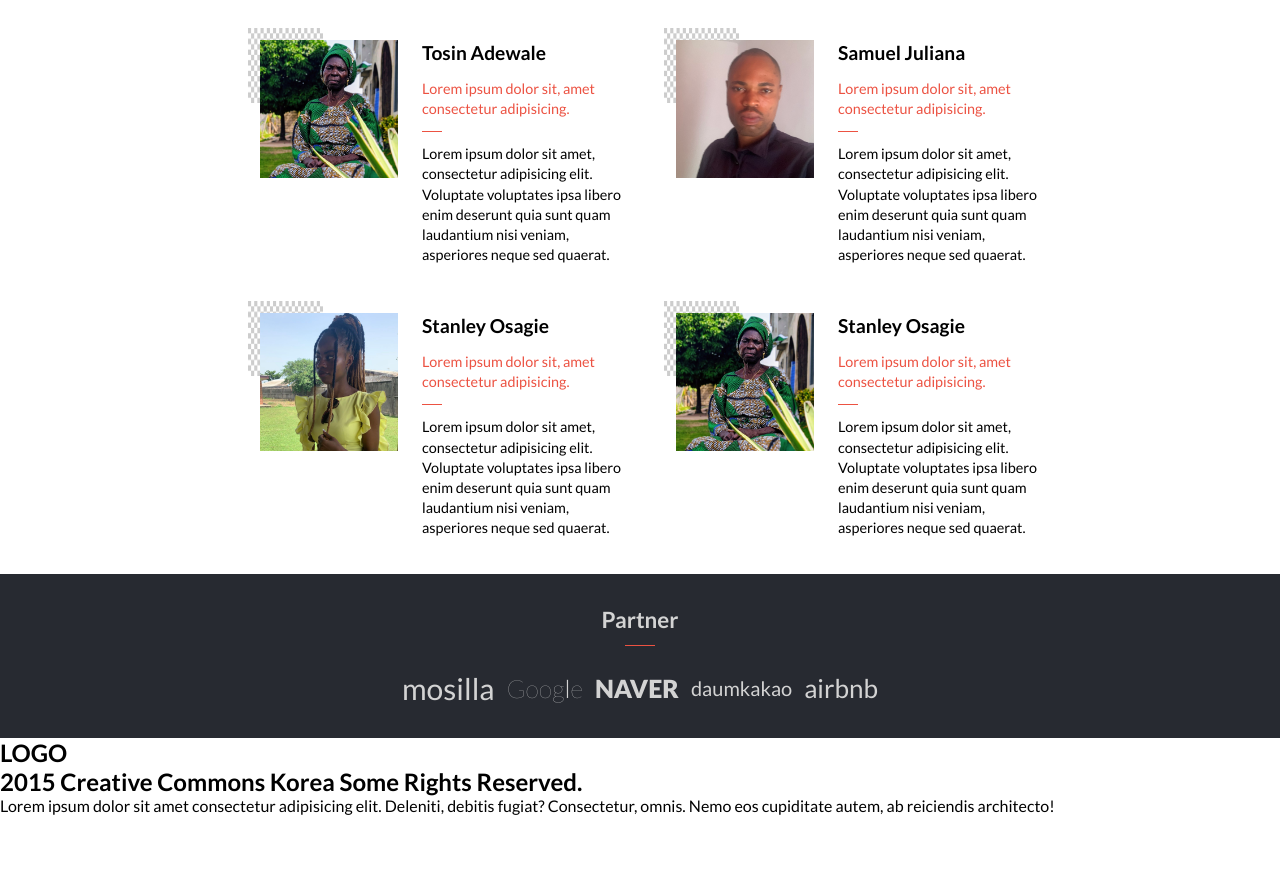
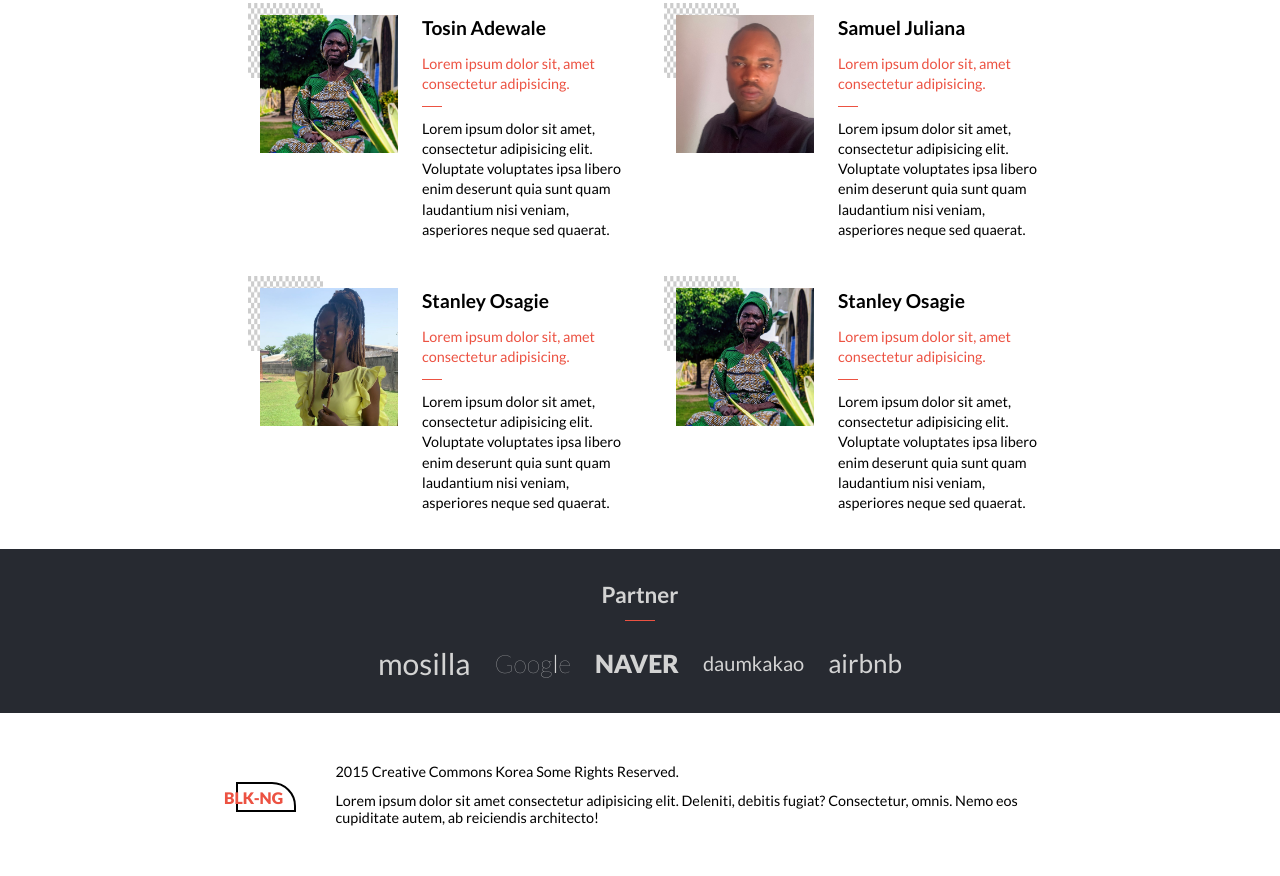
Before and after one commit to sagieramos/CAPSTONE-ONE, a website: page index.html in a window 1280 px wide. Shown: the part 1647-2523 px from the top of the page. Before the commit the page ends 2462 px from the top, so only its background shows below. Drawn offline with Linux system fonts and the light colour scheme; a web font is replaced by a local one.

Commit message:
index desktop prototype complete

```diff
--- a/css/common.css
+++ b/css/common.css
@@ -24,3 +24,23 @@ body {
   background-image: url(../assets/bg/cross.svg);
   background-size: 38px;
 }
+
+.logo {
+  font-weight: 800;
+  padding: 4px 0;
+  background: #fff;
+  z-index: 3;
+  color: var(--cred);
+}
+
+.logo::before {
+  content: "";
+  display: block;
+  border: 2px solid #000;
+  border-radius: 0 24px 0 0;
+  padding: 4px;
+  margin-left: 11.5px;
+  margin-bottom: -24px;
+  height: 30px;
+  width: 60px;
+}
--- a/css/desktop.css
+++ b/css/desktop.css
@@ -99,6 +99,60 @@
   height: 88vh;
 }
 
+#cards {
+  display: flex;
+  gap: 2px;
+  min-width: var(--max-width);
+  width: var(--window-width);
+}
+
+.card {
+  flex: 1;
+  display: flex;
+  flex-direction: column;
+  align-items: center;
+  justify-content: baseline;
+  text-align: center;
+  background-color: #ffffff28;
+  padding: 12px;
+  gap: 12px;
+}
+
+.card:hover {
+  border: 2px solid #fff;
+  cursor: pointer;
+}
+
+.card h2 {
+  font-size: 1.2rem;
+  color: var(--cred);
+}
+
+.card p {
+  font-size: 0.9rem;
+  line-height: 1.4;
+}
+
+.card img {
+  filter: brightness(0) invert(1);
+  transform: scale(0.8);
+}
+
+.buttom-f-nav {
+  display: flex;
+  min-width: var(--max-width);
+  align-items: center;
+  margin: 0 auto;
+  width: var(--window-width);
+  gap: 40px;
+  padding: 50px 0;
+}
+
+.buttom-f-nav h2 {
+  font-size: 0.9rem;
+  font-weight: 400;
+}
+
 .headline h2:first-child {
   color: var(--cred);
   font-weight: 400;
@@ -160,32 +214,6 @@
   margin: 12px auto 0;
 }
 
-#cards {
-    display: flex;
-    gap: 2px;
-    min-width: var(--max-width);
-    width: var(--window-width);
-}
-
-.card {
-    flex: 1;
-    display: flex;
-    flex-direction: column;
-    align-items: center;
-    justify-content:baseline;
-    text-align: center;
-    background-color: #ffffff28;
-    padding: 12px;
-}
-.card:hover {
-    border: 2px solid #fff;
-    cursor: pointer;
-}
-
-.card img {
-    filter: brightness(0) invert(1);
-  }
-
 .Program-foot {
   font-size: 1rem;
   border-bottom: 1px solid var(--cgray);
@@ -205,7 +233,7 @@
 .speakers-container {
   display: flex;
   flex-wrap: wrap;
-    font-size: .9rem;
+  font-size: 0.9rem;
   line-height: 1.4;
 }
 
@@ -213,15 +241,15 @@
   display: flex;
   flex: 1 50%;
   padding: 0 0 24px 24px;
-    gap: 12px
+  gap: 12px;
 }
 
 .spk-img {
   width: 150px;
   height: 150px;
-    padding: 12px 0px 0 12px ;
+  padding: 12px 0 0 12px;
   background: #fff;
-    background: url(../assets/bg/cheque.png) top left no-repeat;;
+  background: url(../assets/bg/cheque.png) top left no-repeat;
   background-size: 75px 75px;
 }
 
@@ -261,7 +289,7 @@
 
 .sponsors {
   display: flex;
-    gap: 12px;
+  gap: 24px;
   align-items: center;
   justify-content: center;
 }
@@ -288,6 +316,14 @@
 .sponsors li:nth-child(4) {
   font-size: 20px;
 }
+
 .sponsors li:nth-child(5) {
   font-size: 26px;
 }
+
+.short-f-note {
+  display: flex;
+  flex-direction: column;
+  gap: 12px;
+  font-size: 0.9rem;
+}
--- a/index.html
+++ b/index.html
@@ -37,7 +37,7 @@
                     <a href="#">News</a>
                 </aside>
             </section>
-            <a href="#" class="logo dk">LOGO</a>
+            <a href="#" class="logo dk">BLK-NG</a>
             <article class="main-nav-link dk">
                 <a href="#">About</a>
                 <a href="#">Program</a>
@@ -86,7 +86,7 @@
             </article>
             <article class="card">
                 <img src="./assets/icons/rocket_launch_FILL0_wght400_GRAD0_opsz48.svg" alt="rocket_science">
-                <h2>Home Assistance</h2>
+                <h2>Rocket Science</h2>
                 <p>
                     Lorem ipsum, dolor sit amet consectetur adipisicing elit. Quos accusantium ipsam minima.
                 </p>
@@ -186,7 +186,7 @@
             </ul>
         </section>
         <section class="buttom-f-nav">
-            <h2>LOGO</h2>
+            <a class="logo" href="#">BLK-NG</a>
             <article class="short-f-note">
                 <h2>2015 Creative Commons Korea Some Rights Reserved.</h2>
                 <p>
```
Lines whose indentation alone changed are shown as unchanged.
